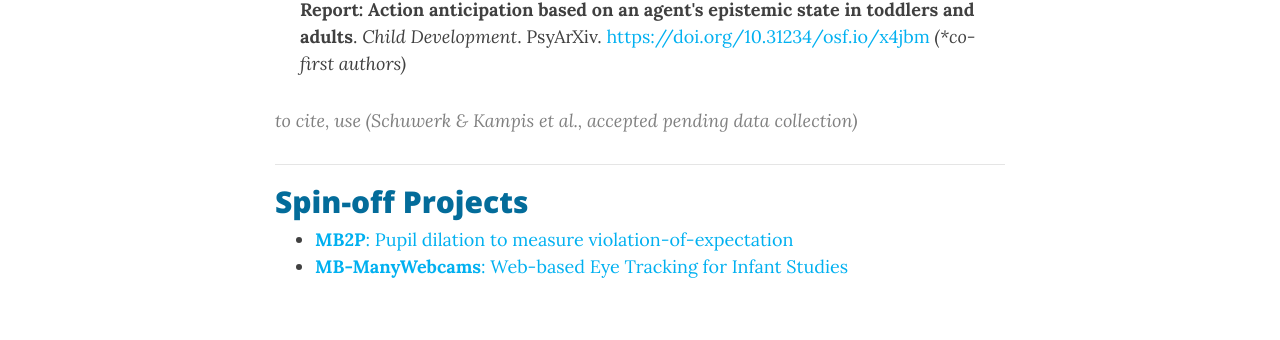
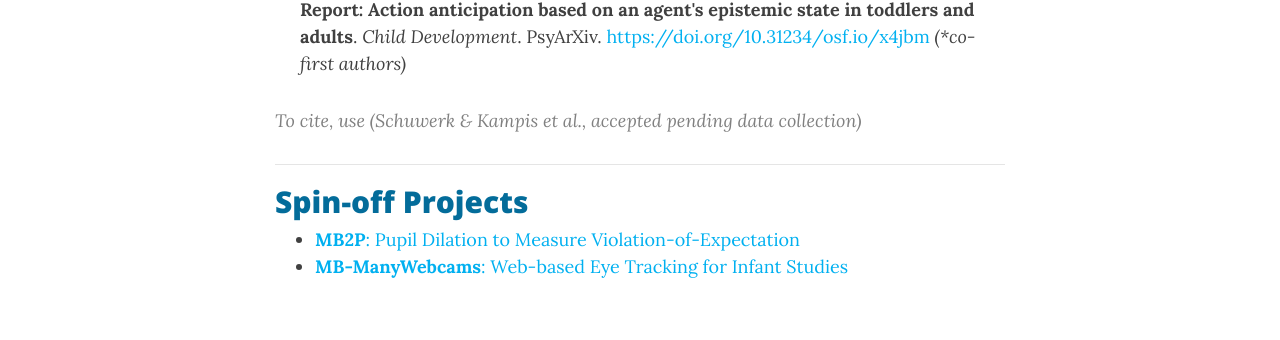
Before and after one commit to manybabies/manybabies.github.io, a Jekyll site: the page built from MB2.md, in a window 1280 px wide and 900 px high, scrolled down 1899 px. Shown: the part 320-660 px from the top of the window. Built offline with Jekyll 4.4.1, drawn with Linux system fonts in a browser that asks for light colours; nearby versions of some CDN libraries; comment, search, counter and statistics services are not loaded.

Commit message:
Update MB2.md

```diff
--- a/MB2.md
+++ b/MB2.md
@@ -37,7 +37,8 @@
 
 ***
 ### Project Leads
-* [**Tobias Schuwerk**](https://www.en.cas.uni-muenchen.de/rir/junior_rir/previous_junior_rir/schuhwerk_tobias/index.html), *Ludwig Maximilian University of Munich, Germany* [[email]](mailto:Tobias.Schuwerk@psy.lmu.de)* [**Dora Kampis**](https://psychology.ku.dk/staff/academic_staff/?pure=en%2Fpersons%2Fdora-kampis(94aa17eb-739f-486e-a280-4a76aa4d38a7).html), *University of Copenhagen, Denmark* [[email]](mailto:dk@psy.ku.dk)
+* [**Tobias Schuwerk**](https://www.en.cas.uni-muenchen.de/rir/junior_rir/previous_junior_rir/schuhwerk_tobias/index.html), *Ludwig Maximilian University of Munich, Germany* [[email]](mailto:Tobias.Schuwerk@psy.lmu.de)
+* [**Dora Kampis**](https://psychology.ku.dk/staff/academic_staff/?pure=en%2Fpersons%2Fdora-kampis(94aa17eb-739f-486e-a280-4a76aa4d38a7).html), *University of Copenhagen, Denmark* [[email]](mailto:dk@psy.ku.dk)
 * [**Hannes Rakoczy**](https://www.psych.uni-goettingen.de/en/development/team/rakoczy-hannes), *University of Göttingen, Germany* [[email]](mailto:hrakocz@uni-goettingen.de)
 * [**Michael Frank**](https://web.stanford.edu/~mcfrank/), *Stanford University, United States* [[email]](mcfrank@stanford.edu)
 
@@ -52,11 +53,11 @@
 
 <p style="padding-left: 25px; text-indent: -25px"><i>Schuwerk, T.*</i>, <i>Kampis, D.*</i>, Baillargeon, R., Biro, S., Bohn, M., Byers-Heinlein, K., Dörrenberg, S., Fisher, C., Franchin, L., Fulcher, T., Garbisch, I., Geraci, A., Grosse Wiesmann, C., Hamlin, K., Haun, D. B. M., Hepach, R., Hunnius, S., Hyde, D. C., Karman, P., … Rakoczy, H. (accepted pending data collection). <b>Stage 1 Registered Report: Action anticipation based on an agent's epistemic state in toddlers and adults</b>. <i>Child Development</i>. PsyArXiv. <a href="https://doi.org/10.31234/osf.io/x4jbm" target="_blank">https://doi.org/10.31234/osf.io/x4jbm</a> <i>(*co-first authors)</i></p>
 
-> to cite, use (Schuwerk & Kampis et al., accepted pending data collection)
+> To cite, use (Schuwerk & Kampis et al., accepted pending data collection)
 
 
 ***
 ## Spin-off Projects
 
-* [**MB2P**: Pupil dilation to measure violation-of-expectation]({{site.baseurl}}/MB2P/)
+* [**MB2P**: Pupil Dilation to Measure Violation-of-Expectation]({{site.baseurl}}/MB2P/)
 * [**MB-ManyWebcams**: Web-based Eye Tracking for Infant Studies]({{site.baseurl}}/MB-ManyWebcams/)
```
